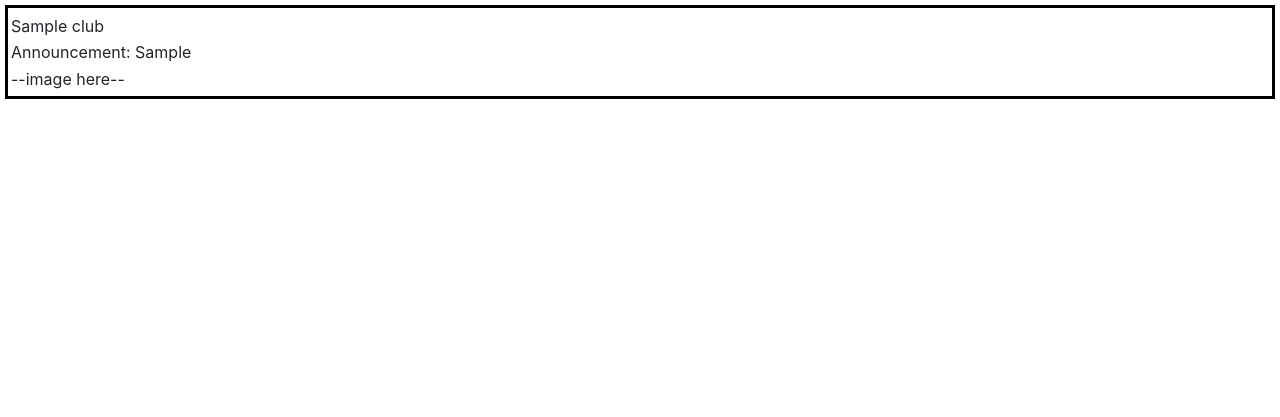
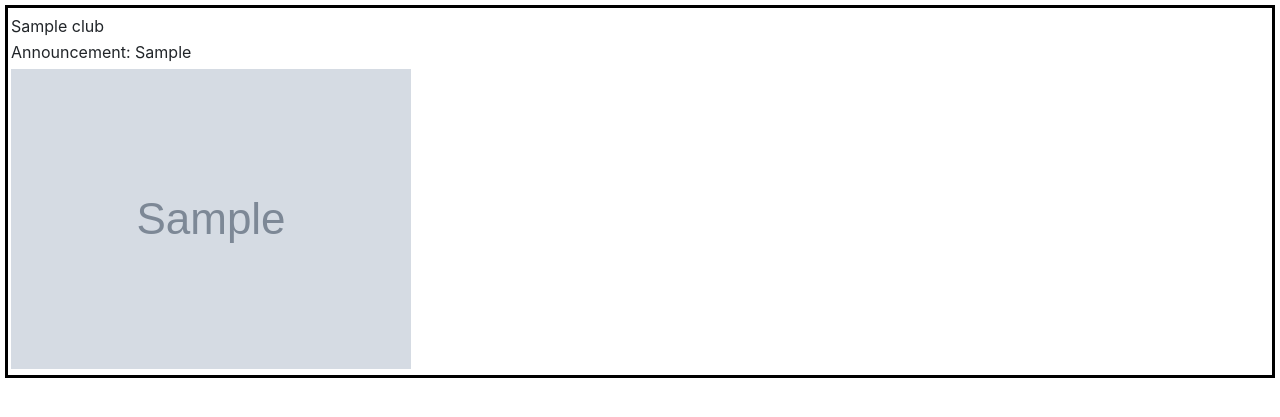
Before and after one commit to RishiAitha/club_directory, a Django app: page / in a window 1280 px wide. Shown: the part 72-489 px from the top of the page. Run offline with Django 4.2, Linux system fonts and the light colour scheme; tables that the repository leaves empty hold one stand-in row (values such as "Sample post"); grey boxes marked "Sample" are stand-in pictures; some libraries are stand-ins or nearby versions.

Commit message:
image storage and display

```diff
--- a/club_directory/settings.py
+++ b/club_directory/settings.py
@@ -127,3 +127,6 @@ STATIC_URL = 'static/'
 # https://docs.djangoproject.com/en/4.2/ref/settings/#default-auto-field
 
 DEFAULT_AUTO_FIELD = 'django.db.models.BigAutoField'
+
+MEDIA_URL = '/media/'
+MEDIA_ROOT = '/usr/src/app/media/'
--- a/club_directory/urls.py
+++ b/club_directory/urls.py
@@ -16,8 +16,10 @@ Including another URLconf
 """
 from django.contrib import admin
 from django.urls import include, path
+from django.conf import settings
+from django.conf.urls.static import static
 
 urlpatterns = [
     path('admin/', admin.site.urls),
     path("", include("clubs.urls")),
-]
+] + static(settings.MEDIA_URL, document_root=settings.MEDIA_ROOT)
--- a/clubs/admin.py
+++ b/clubs/admin.py
@@ -7,7 +7,7 @@ class UserAdmin(admin.ModelAdmin):
     list_display = ("id", "email", "username", "isAdmin")
 
 class ClubAdmin(admin.ModelAdmin):
-    list_display = ("id", "title", "interestCount", "creator")
+    list_display = ("id", "title", "interestCount", "creator", "image")
     filter_horizontal = ("interestedUsers", "editors", "messages")
 
 class MessageAdmin(admin.ModelAdmin):
--- a/clubs/models.py
+++ b/clubs/models.py
@@ -21,9 +21,9 @@ class Club(models.Model):
     title = models.CharField(max_length=64)
     description = models.TextField(blank=True)
     announcement = models.TextField(blank=True)
-    # Image Field
+    image = models.ImageField(upload_to="images/", blank=True, null=True)
     interestCount = models.IntegerField(default=0)
-    interestedUsers = models.ManyToManyField("User", related_name="interestingClubs")
+    interestedUsers = models.ManyToManyField("User", related_name="interestingClubs", blank=True)
     editors = models.ManyToManyField("User", related_name="clubsEditing", blank=True)
     creator = models.ForeignKey("User", on_delete=models.PROTECT, related_name="clubsCreated")
     messages = models.ManyToManyField("Message", related_name="clubs", blank=True)
@@ -34,12 +34,11 @@ class Club(models.Model):
         return f"CLUB{self.id} - {self.title}"
 
     def serialize(self):
-        return {
+        data = {
             "id": self.id,
             "title": self.title,
             "description": self.description,
             "announcement": self.announcement,
-            # Image Field
             "interestCount": self.interestCount,
             "interestedUsers": [user.serialize() for user in self.interestedUsers.all()],
             "editors": [user.serialize() for user in self.editors.all()],
@@ -48,6 +47,10 @@ class Club(models.Model):
             "timestamp": self.timestamp.strftime("%b %d %Y, %I: %M %p"),
             "isApproved": self.isApproved
         }
+
+        data['image'] = self.image.url if self.image else None
+
+        return data
 
 class Message(models.Model):
     content = models.TextField(blank=True)
--- a/clubs/static/clubs/index.js
+++ b/clubs/static/clubs/index.js
@@ -92,6 +92,7 @@ function show_pending() {
 
 function show_previews(clubs) {
     clubs.forEach(club => {
+        console.log(club);
         const previewContainer = document.createElement('div');
         previewContainer.classList.add('preview-container');
 
@@ -110,11 +111,14 @@ function show_previews(clubs) {
             previewContainer.append(announcement);
         }
 
-        // may need to add if statement like announcements
-        const image = document.createElement('div');
-        image.innerHTML = '--image here--'
+        if (club.image) {
+            const image = document.createElement('img');
+            image.src = club.image;
             image.classList.add('preview-image');
             previewContainer.append(image);
+
+            previewContainer.append(document.createElement('br'));
+        }
 
         if (sessionStorage.getItem('loggedIn') === 'true' && (club.editors.some(user => user.username === sessionStorage.getItem('username')) || sessionStorage.getItem('isAdmin') === 'true')) {
             const editContentButton = document.createElement('button');
@@ -235,14 +239,16 @@ function show_club(id) {
             document.querySelector('#single-container').append(announcement);
         }
 
-        // may need to add if statement like announcements
-        const image = document.createElement('div');
+        if (club.image) {
+            const image = document.createElement('img');
             image.id = 'single-image';
-        image.innerHTML = '--image here--';
+            image.src = club.image;
             document.querySelector('#single-container').append(image);
+        }
 
         document.querySelector('#single-container').append(document.createElement('hr'));
 
+        if (sessionStorage.getItem('clubType') !== 'pending') {
             const interestDisplay = document.createElement('h4');
             interestDisplay.id = 'single-interestDisplay';
             interestDisplay.innerHTML = 'Interested Users Count: ' + club.interestCount;
@@ -293,6 +299,7 @@ function show_club(id) {
             }
             const postReplyContainer = document.querySelector('#postReply-container').cloneNode(true);
             show_messages(club.id, postReplyContainer);
+        }
     });
 }
 
--- a/clubs/static/clubs/styles.css
+++ b/clubs/static/clubs/styles.css
@@ -30,3 +30,13 @@ div {
     margin-top: 2.5px;
     margin-bottom: 2.5px;
 }
+
+.preview-image {
+    max-width: 400px;
+    max-height: 300px;
+}
+
+#single-image {
+    max-width: 65%;
+    max-height: 400px;
+}
--- a/clubs/templates/clubs/index.html
+++ b/clubs/templates/clubs/index.html
@@ -32,13 +32,13 @@
         <div id="edit-errorMessage"></div>
         <form onsubmit="edit_club();return false" id="edit-form">
             <div class="form-group">
-                <input disabled id="edit-title" class="form-control">
+                <input disabled id="edit-title" class="form-control" placeholder="Club Title">
             </div>
             <div class="form-group">
-                <textarea id="edit-description" class="form-control"></textarea>
+                <textarea id="edit-description" class="form-control" placeholder="Club Description"></textarea>
             </div>
             <div class="form-group">
-                <textarea id="edit-announcement" class="form-control"></textarea>
+                <textarea id="edit-announcement" class="form-control" placeholder="Club Announcement"></textarea>
             </div>
             <div class="form-group">
                 <div>--image here--</div>
--- a/docker-compose.yml
+++ b/docker-compose.yml
@@ -7,6 +7,7 @@ services:
     command: python manage.py runserver 0.0.0.0:8000
     volumes:
       - .:/usr/src/app
+      - media_volume:/usr/src/app/media
     depends_on:
       - db
   db:
@@ -21,3 +22,4 @@ services:
 
 volumes:
   postgres_data:
+  media_volume:
--- a/requirements.txt
+++ b/requirements.txt
@@ -3,3 +3,4 @@ Django==4.2.1
 sqlparse==0.4.4
 tzdata==2023.3
 psycopg2-binary==2.9.6
+Pillow==10.0.0
```
Also changed, not shown: clubs/migrations/0010_club_image.py (added), clubs/migrations/0011_alter_club_interestedusers.py (added). Lines whose indentation alone changed are shown as unchanged.
